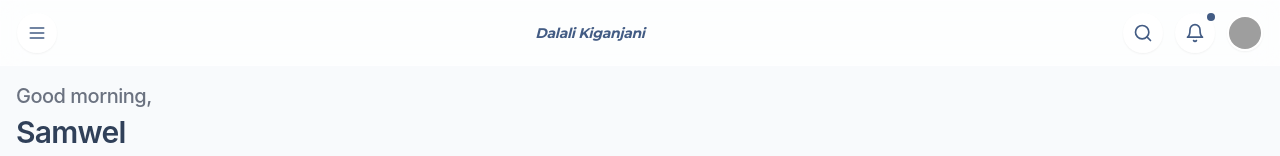
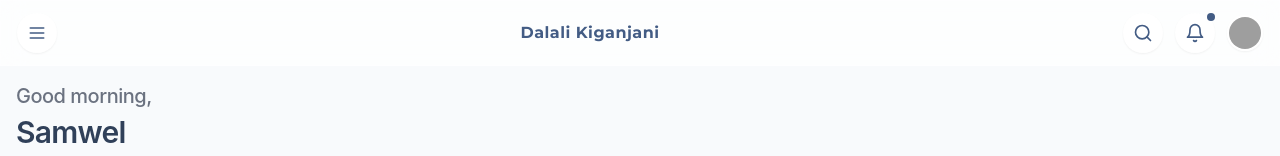
Before and after one commit to Ninjamsukuma/brokerbuddy-dashboard, a React (Vite) app: page / in a window 1280 px wide. Shown: the top 156 px of the page. Built offline with nearby package versions, Linux system fonts and the light colour scheme; grey boxes are pictures that could not be loaded.

Commit message:
Refactor NavigationBar title
Change the NavigationBar title to use a normal font instead of a signature style.

```diff
--- a/src/components/ui/NavigationBar.tsx
+++ b/src/components/ui/NavigationBar.tsx
@@ -9,7 +9,7 @@ interface NavigationBarProps {
 }
 
 const NavigationBar: React.FC<NavigationBarProps> = ({
-  title = "Dalali Kiganjani", // Restored full name
+  title = "Dalali Kiganjani",
   showSearch = true,
   showMenu = true,
 }) => {
@@ -23,8 +23,8 @@ const NavigationBar: React.FC<NavigationBarProps> = ({
           </button>
         )}
 
-        {/* Center: Title or Logo - styled as signature-like text */}
-        <h1 className={`text-sm font-medium tracking-tight text-center ${title === "Dalali Kiganjani" ? "brand-logo italic" : "font-semibold"}`}>
+        {/* Center: Title or Logo - using brand-logo class without italic */}
+        <h1 className={`${title === "Dalali Kiganjani" ? "brand-logo" : "font-semibold"}`}>
           {title}
         </h1>
 
--- a/src/index.css
+++ b/src/index.css
@@ -1,4 +1,3 @@
-
 @import url('https://fonts.googleapis.com/css2?family=Inter:wght@300;400;500;600;700&display=swap');
 @import url('https://fonts.googleapis.com/css2?family=Montserrat:wght@700;800;900&display=swap');
 
@@ -122,8 +121,8 @@
 
   .brand-logo {
     font-family: 'Lemon Milk', 'Montserrat', sans-serif;
-    font-weight: 500;
-    font-size: 0.85rem;
+    font-weight: 600;
+    font-size: 1rem;
     letter-spacing: 0.03em;
     @apply text-dalali-600;
   }
```
